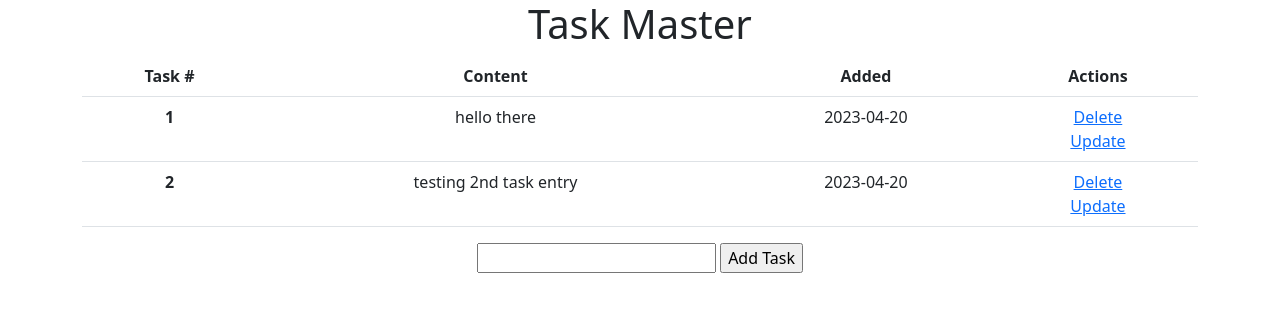
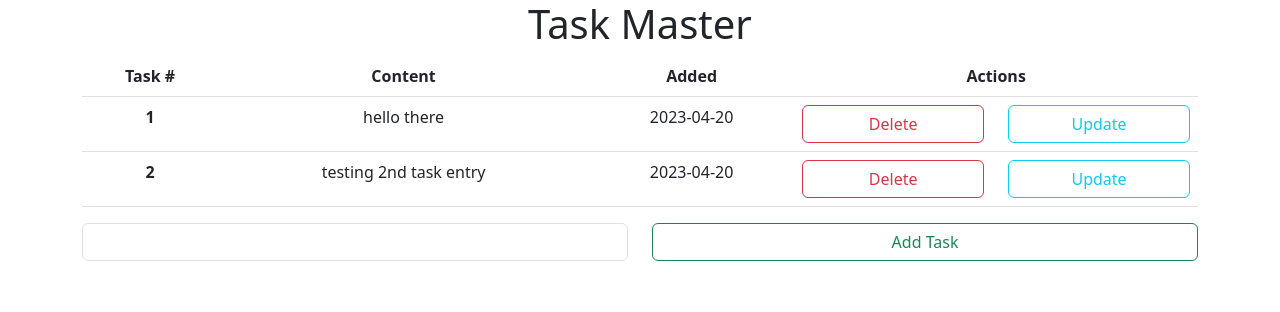
Before and after one commit to adrianlimws/flask_proj, a Flask app: page / in a window 1280 px wide. Shown: the top 312 px of the page. Run offline with Flask 3, Linux system fonts and the light colour scheme; some libraries are stand-ins or nearby versions.

Commit message:
added buttons css to delete/update/add task on index.html

```diff
--- a/flaskone/templates/index.html
+++ b/flaskone/templates/index.html
@@ -32,9 +32,14 @@
                     <td>{{ task.content }}</td>
                     <td>{{ task.date_created.date() }}</td>
                     <td>
-                        <a href="/delete/{{task.id}}">Delete</a>
-                        <br>
-                        <a href="/update/{{task.id}}">Update</a>
+                        <div class="row">
+                            <div class="col">
+                                <a class="btn btn-outline-danger w-100" href="/delete/{{task.id}}">Delete</a>
+                            </div>
+                            <div class="col">
+                                <a class="btn btn-outline-info w-100" href="/update/{{task.id}}">Update</a>
+                            </div>
+                        </div>
                     </td>
                 </tr>
                 {% endfor %}
@@ -44,8 +49,16 @@
     {% endif %}
 
     <form action="/" method="POST">
-        <input type="text" name="content" id="content">
-        <input type="submit" value="Add Task">
+        <div class="row">
+            <div class="col">
+                <input class="form-control w-100" type="text" name="content" id="content">
+            </div>
+            <div class="col">
+                <input class="btn btn-outline-success w-100" type="submit" value="Add Task">
+            </div>
+        </div>
+
+
     </form>
 
 </div>
```
Also changed, not shown: flaskone/instance/test.db.
